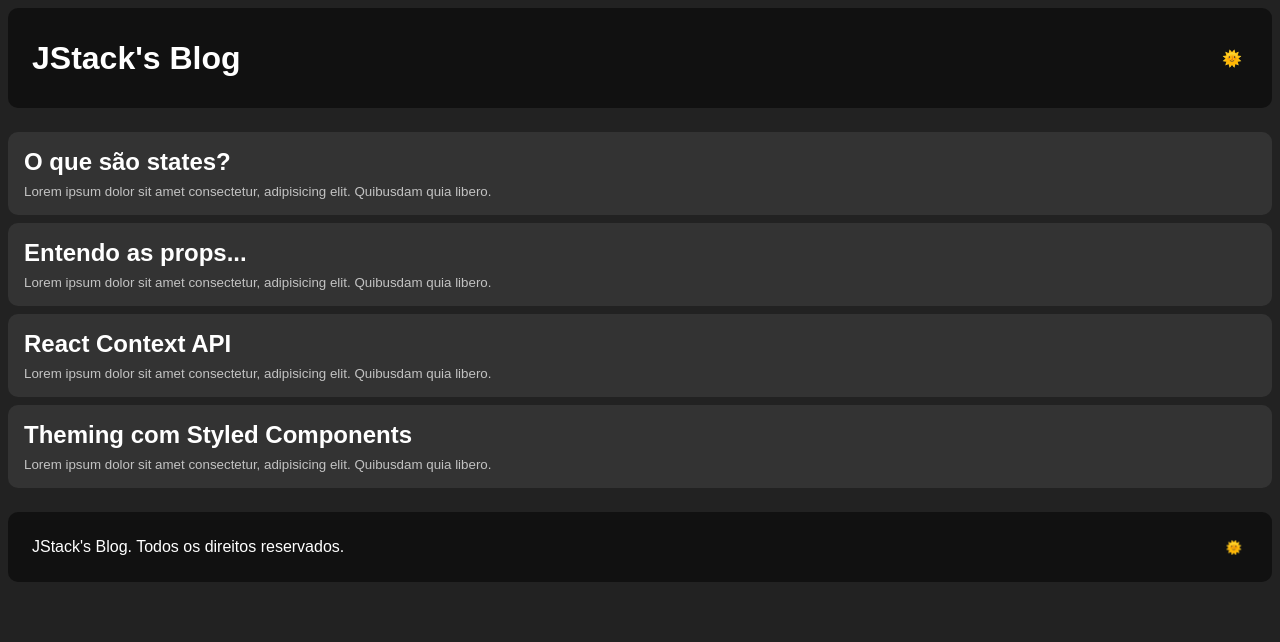
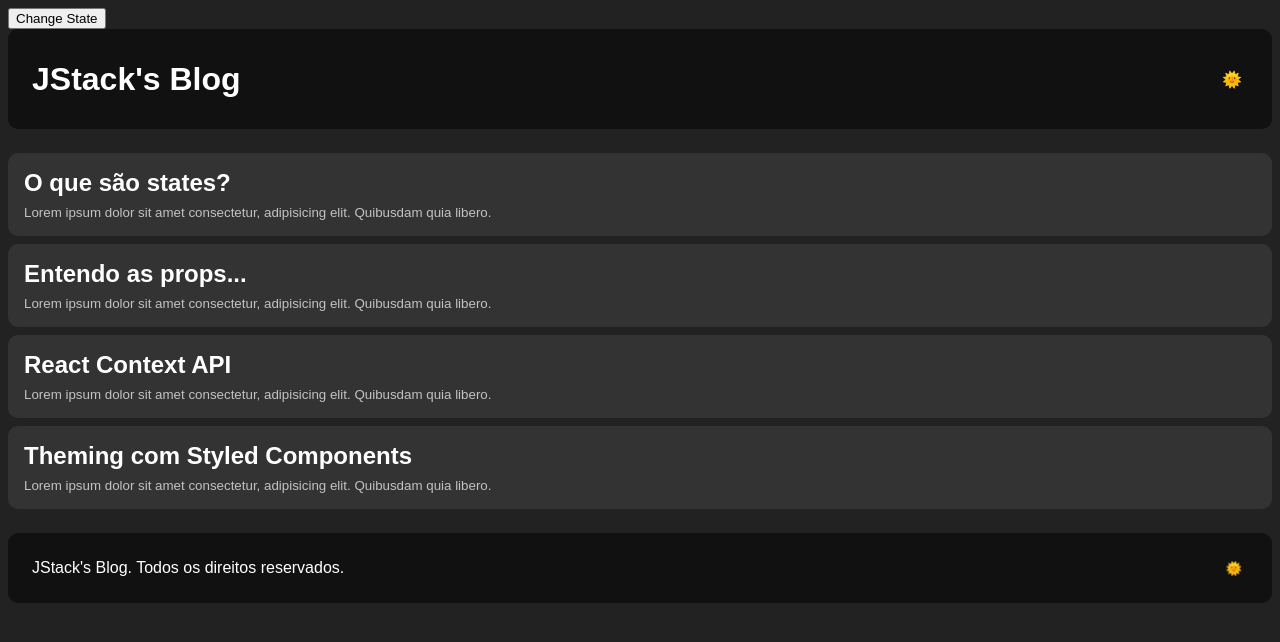
Before and after one commit to matheuscruzhen/jstack-class-components, a React app: page / in a window 1280 px wide. Shown: the top 642 px of the page. Built offline with nearby package versions, Linux system fonts and the light colour scheme.

Commit message:
componentDidUpdate

```diff
--- a/src/App.js
+++ b/src/App.js
@@ -8,8 +8,20 @@ import Layout from './components/Layout';
 import themes from './styles/themes';
 
 class App extends Component {
+  state = {
+    changed: false,
+  };
+
   componentDidMount() {
     console.log('componentDidMount executed');
+  }
+
+  componentDidUpdate(prevProps, prevState) {
+    console.log({
+      currentState: this.state,
+      prevState,
+      prevProps,
+    });
   }
 
   render() {
@@ -19,6 +31,9 @@ class App extends Component {
           {({ theme }) => (
             <StyledThemeProvider theme={themes[theme] || themes.dark}>
               <GlobalStyle />
+              <button onClick={() => this.setState({ changed: true })}>
+                Change State
+              </button>
               <Layout />
             </StyledThemeProvider>
           )}
```
